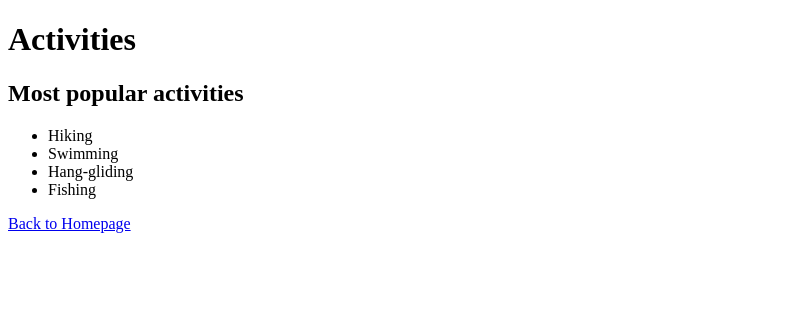
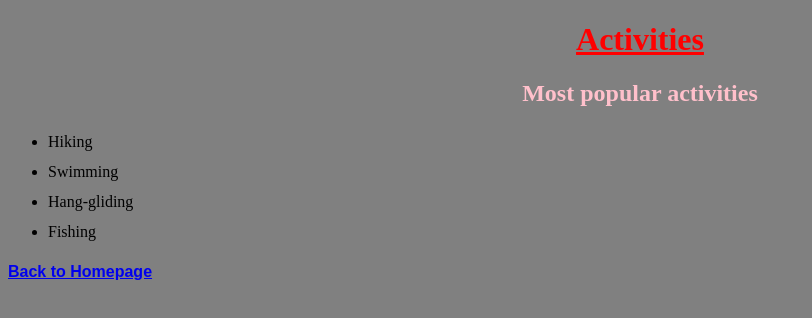
Before and after one commit to julianflood1/resort-website, a plain HTML site: page activities.html in a window 1280 px wide. Shown: the whole page, without its empty margins (0-812 px from the left). Drawn offline with Linux system fonts and the light colour scheme.

Commit message:
add styles to css file

```diff
--- a/css/styles.css
+++ b/css/styles.css
@@ -1,16 +1,23 @@
-<!DOCTYPE html>
-<html>
-  <head>
-    <title>Resort Website</title>
-    <link href="css/styles.css" rel=stylesheet type="text/css">
-  </head>
-  <body>
-    <h1>Welcome to my resort guide</h1>
-    <p>Browse our collection of useful resort information</p>
-    <a href="accommodations.html">Accommodations</a>
-    <a href="activities.html">Activities</a>
-    <a href="travel-arrangements.html">Travel Arrangements</a>
-    <a href="pictures.html">Pictures</a>
-    <a href="contact-information.html">Contact Information</a>
-  </body>
-</html>
+body {
+  background-color: grey;
+}
+
+h1 {
+  color: red;
+text-align: center;
+text-decoration: underline;
+}
+
+h2 {
+  color: pink;
+  text-align: center;
+}
+
+ul {
+  line-height: 30px;
+}
+
+a {
+  font-weight: bold;
+  font-family: sans-serif;
+}
```
